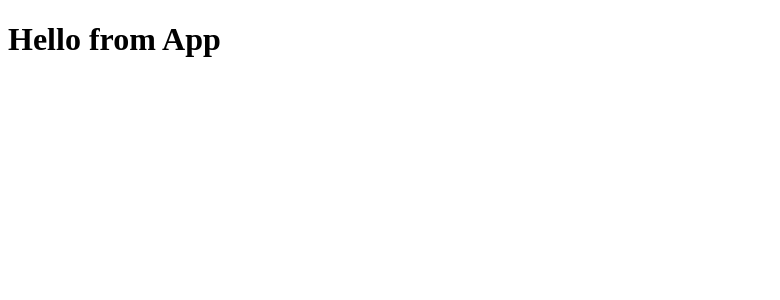
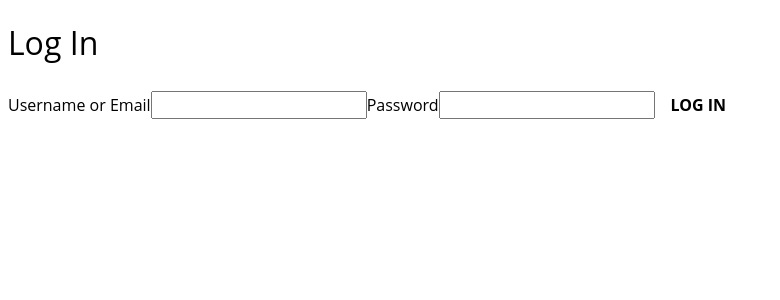
Before and after one commit to gjinhung/API-project, a React (Create React App) app in the folder frontend/: page /login in a window 1280 px wide. Shown: the top 300 px of the page, without its empty margins (0-780 px from the left). Built offline with nearby package versions, Linux system fonts and the light colour scheme; no server answers.

Commit message:
loginFormPhase1Complete

```diff
--- a/frontend/src/App.js
+++ b/frontend/src/App.js
@@ -1,6 +1,14 @@
+import React from "react";
+import { Route, Switch } from "react-router-dom";
+import LoginFormPage from "./components/LoginFormPage";
+
 function App() {
   return (
-    <h1>Hello from App</h1>
+    <Switch>
+      <Route path="/login">
+        <LoginFormPage />
+      </Route>
+    </Switch>
   );
 }
 
--- /dev/null
+++ b/frontend/src/components/LoginFormPage/LoginForm.css
@@ -0,0 +1,27 @@
+html, body, input, textarea, button, select, a {
+    font-family: 'Open Sans';
+    font-size: 16px;
+  }
+
+  button {
+    border: 0;
+    background: none;
+    font-weight: 700;
+    padding: .5em 1em;
+    text-transform: uppercase;
+    transition: background-color .25s, color .25s;
+    cursor: pointer;
+  }
+
+  button:disabled {
+    cursor: default;
+  }
+
+  button:hover {
+    background-color: blueviolet;
+    color: white;
+  }
+
+  h1 {
+    font-weight: 400;
+  }
--- /dev/null
+++ b/frontend/src/components/LoginFormPage/index.js
@@ -0,0 +1,56 @@
+import React, { useState } from "react";
+import * as sessionActions from "../../store/session";
+import { useDispatch } from "react-redux";
+import { useHistory } from "react-router-dom";
+import "./LoginForm.css";
+
+function LoginFormPage() {
+    const dispatch = useDispatch();
+    const history = useHistory()
+    const [credential, setCredential] = useState("");
+    const [password, setPassword] = useState("");
+    const [errors, setErrors] = useState({});
+
+    const handleSubmit = async (e) => {
+        e.preventDefault();
+        setErrors({});
+        const response = await dispatch(sessionActions.login({ credential, password }))
+        if (response.user) {
+            history.push('/')
+        }
+        else {
+            setErrors(response.message)
+        }
+    };
+
+
+    return (
+        <>
+            <h1>Log In</h1>
+            <form onSubmit={handleSubmit}>
+                <label>
+                    Username or Email
+                    <input
+                        type="text"
+                        value={credential}
+                        onChange={(e) => setCredential(e.target.value)}
+                        required
+                    />
+                </label>
+                <label>
+                    Password
+                    <input
+                        type="password"
+                        value={password}
+                        onChange={(e) => setPassword(e.target.value)}
+                        required
+                    />
+                </label>
+                {errors.credential && <p>{errors.credential}</p>}
+                <button type="submit">Log In</button>
+            </form>
+        </>
+    );
+}
+
+export default LoginFormPage;
--- a/frontend/src/store/session.js
+++ b/frontend/src/store/session.js
@@ -22,8 +22,8 @@ export const login = (user) => async (dispatch) => {
         body: JSON.stringify(user),
     });
     const data = await response.json();
-    dispatch(setUser(data.user));
-    return response;
+    dispatch(setUser(data));
+    return data;
 };
 
 export const logout = () => async (dispatch) => {
@@ -31,8 +31,8 @@ export const logout = () => async (dispatch) => {
         method: "DELETE"
     });
     const data = await response.json();
-    return dispatch(removeUser(data.user));
-    // return response;
+    dispatch(removeUser(data.user));
+    return response;
 };
 
 const initialState = { user: null };
@@ -41,9 +41,13 @@ const sessionReducer = (state = initialState, action) => {
     let newState;
     switch (action.type) {
         case SET_USER:
-            // console.log(action)
+            // console.log(action.payload)
             newState = Object.assign({}, state);
-            newState.user = action.payload;
+            if (!action.payload.user) {
+                newState.user = null
+            } else {
+                newState.user = action.payload.user;
+            }
             return newState;
         case REMOVE_USER:
             removeUser()
```
